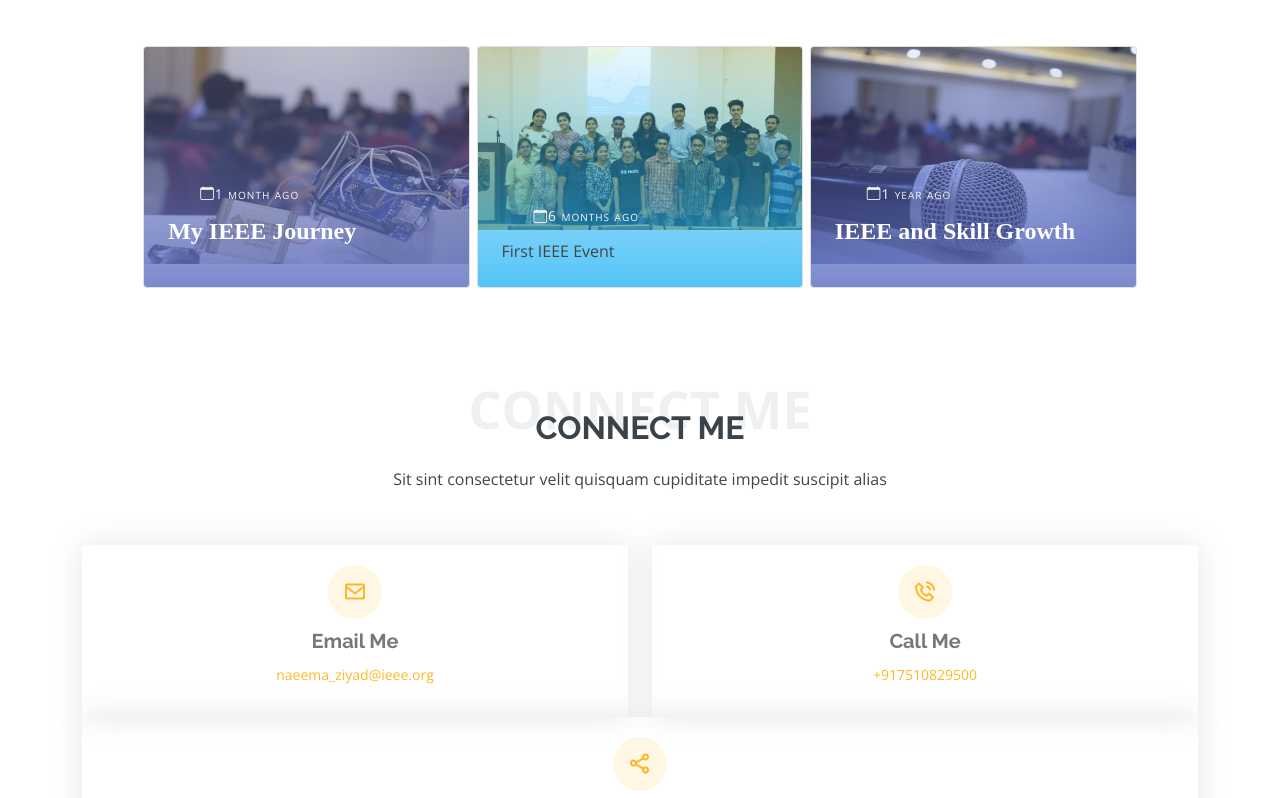
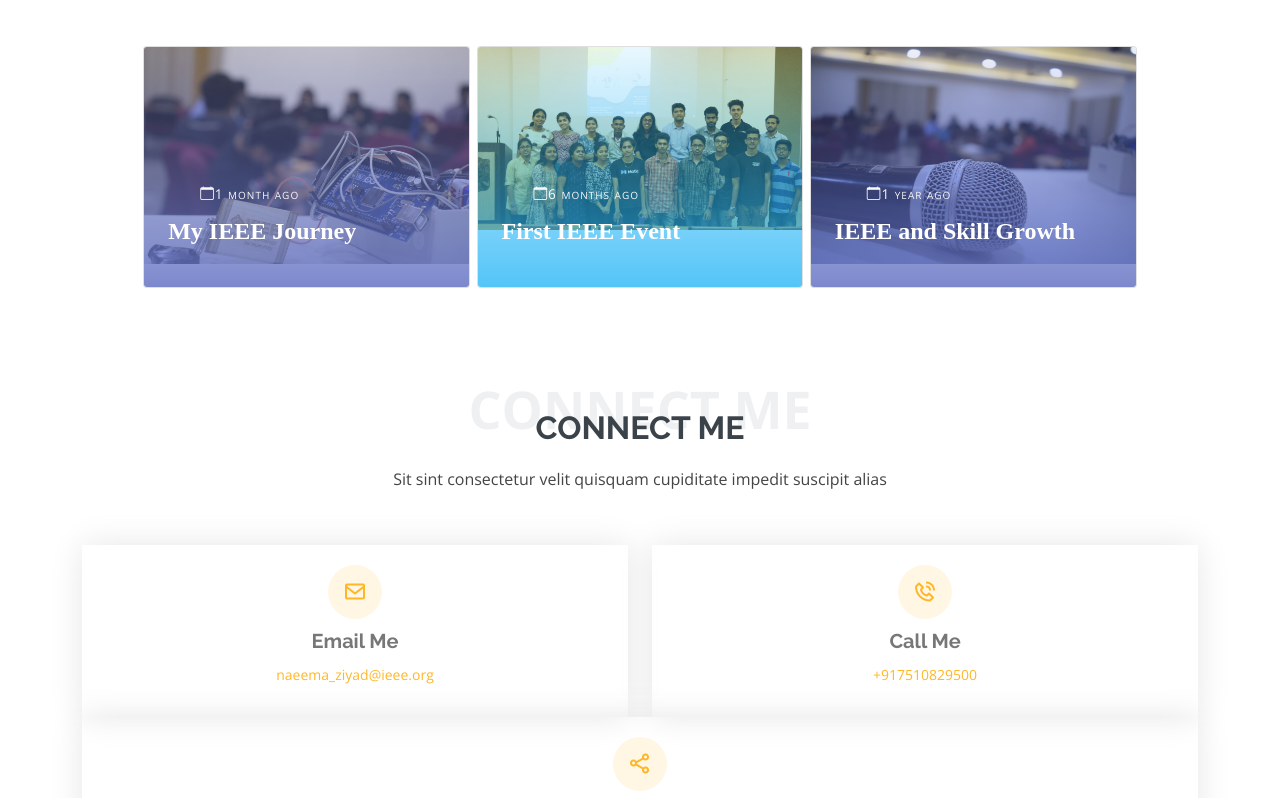
Before and after one commit to naeema-19/blog_cs, a plain HTML site: page index.html in a window 1280 px wide. Shown: the part 920-1718 px from the top of the page. Drawn offline with nearby package versions, Linux system fonts and the light colour scheme.

Commit message:
Update index.html

```diff
--- a/index.html
+++ b/index.html
@@ -100,7 +100,7 @@
                     <li><a href="blog-single2.html"><i class="bi bi-calendar"></i>6 months ago</a></li>
                   </ul>
 
-                  First IEEE Event</a>
+                  <a href="blog-single2.html" class="card__title">First IEEE Event</a>
 
 
                 </div>
```
